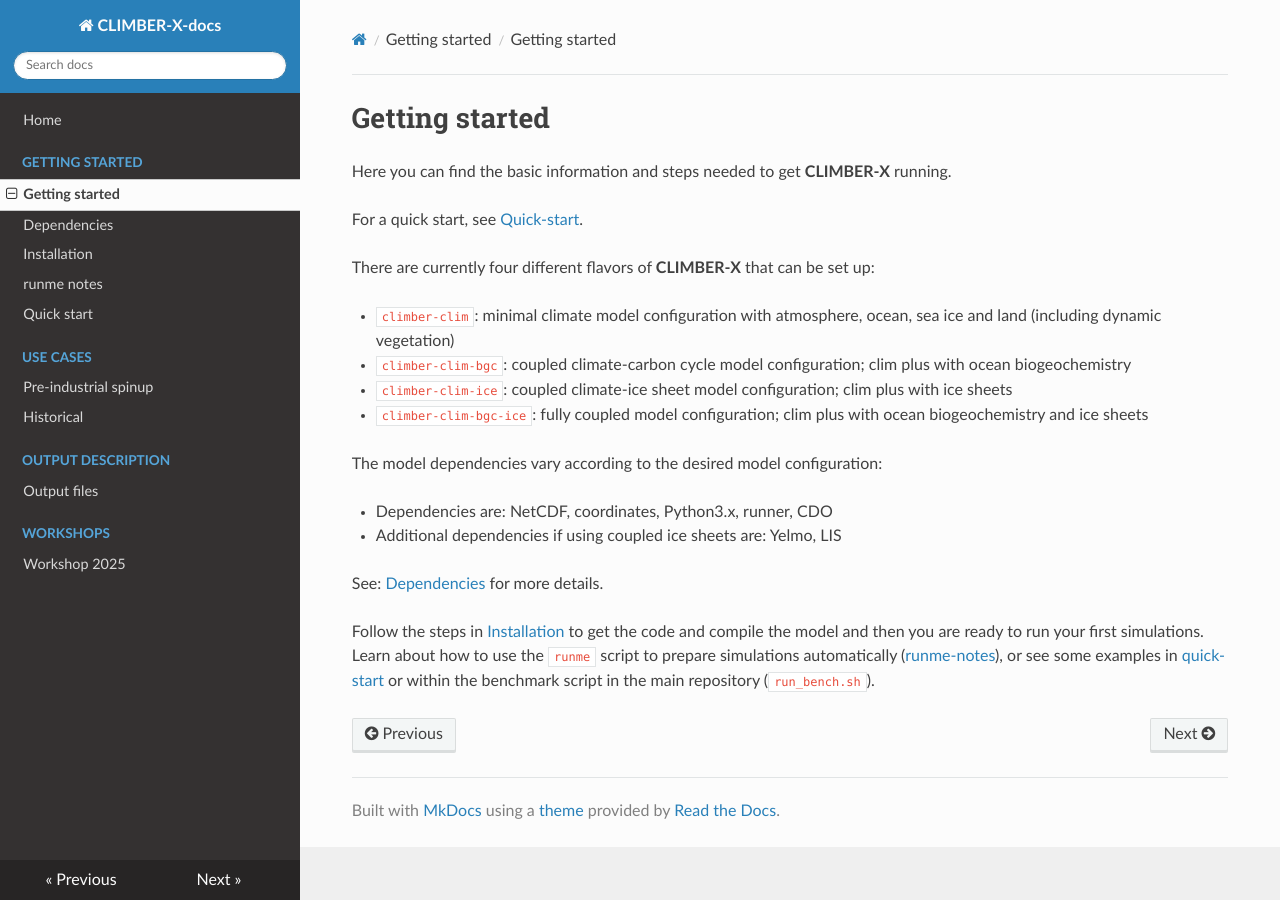
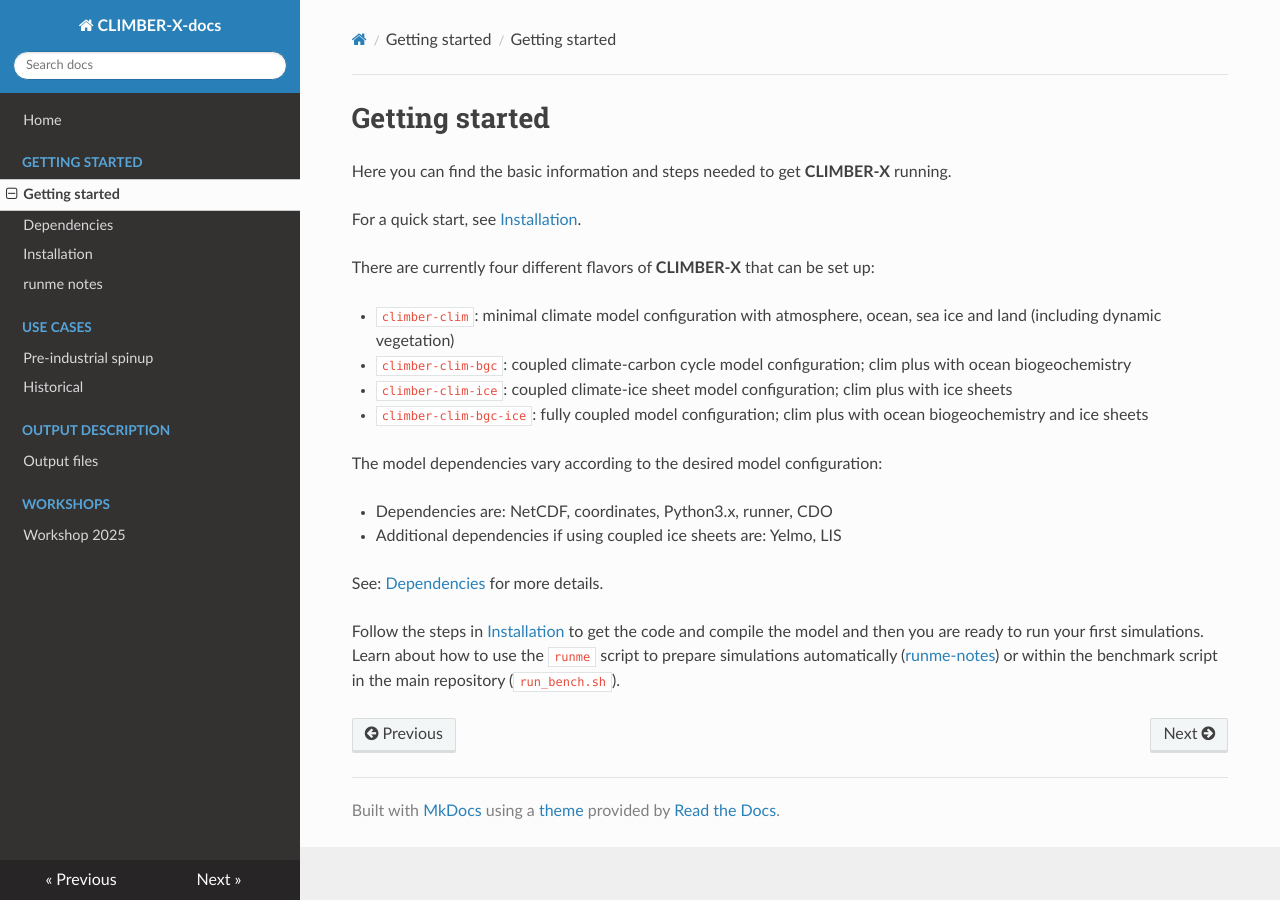
Before and after one commit to cxesmc/climber-docs, an MkDocs documentation site: the page built from docs/getting-started.md, in a window 1280 px wide. Built offline with MkDocs 1.6.1, drawn with Linux system fonts in a browser that asks for light colours; nearby versions of some CDN libraries.

Commit message:
Cleaned links to quick-start.

```diff
--- a/docs/getting-started.md
+++ b/docs/getting-started.md
@@ -2,7 +2,7 @@
 
 Here you can find the basic information and steps needed to get **CLIMBER-X** running.
 
-For a quick start, see [Quick-start](quick-start.md).
+For a quick start, see [Installation](installation.md).
 
 There are currently four different flavors of **CLIMBER-X** that can be set up:
 
@@ -18,4 +18,4 @@
 
 See: [Dependencies](dependencies.md) for more details.
 
-Follow the steps in [Installation](installation.md) to get the code and compile the model and then you are ready to run your first simulations. Learn about how to use the `runme` script to prepare simulations automatically ([runme-notes](runme-notes.md)), or see some examples in [quick-start](quick-start.md) or within the benchmark script in the main repository (`run_bench.sh`).
+Follow the steps in [Installation](installation.md) to get the code and compile the model and then you are ready to run your first simulations. Learn about how to use the `runme` script to prepare simulations automatically ([runme-notes](runme-notes.md)) or within the benchmark script in the main repository (`run_bench.sh`).
--- a/mkdocs.yml
+++ b/mkdocs.yml
@@ -6,7 +6,6 @@
       - Dependencies: dependencies.md
       - Installation: installation.md
       - runme notes: runme-notes.md
-      - Quick start: quick-start.md
     - Use cases:
       - Pre-industrial spinup: use-cases/01-pi_spinup/index.md
       - Historical: use-cases/02-historical/index.md
```
